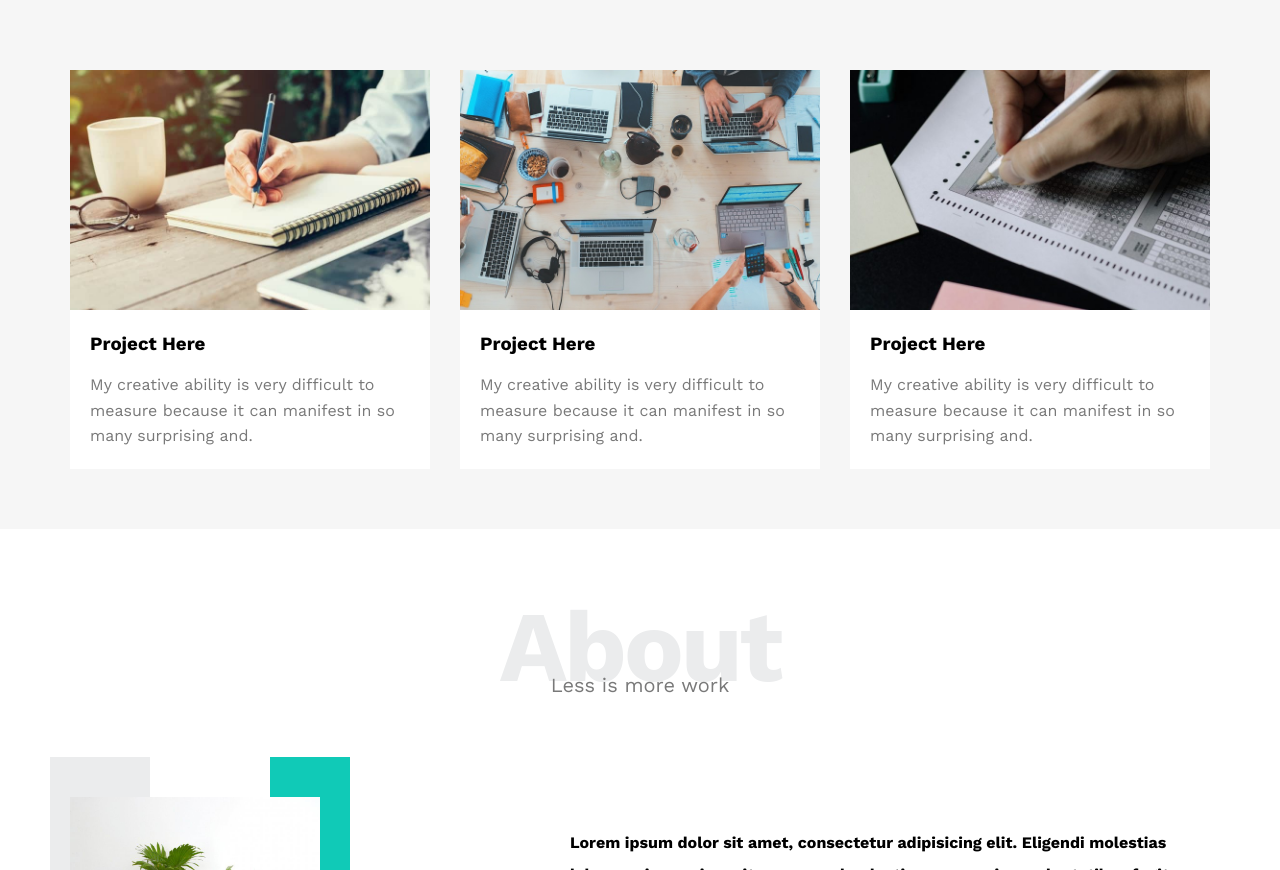
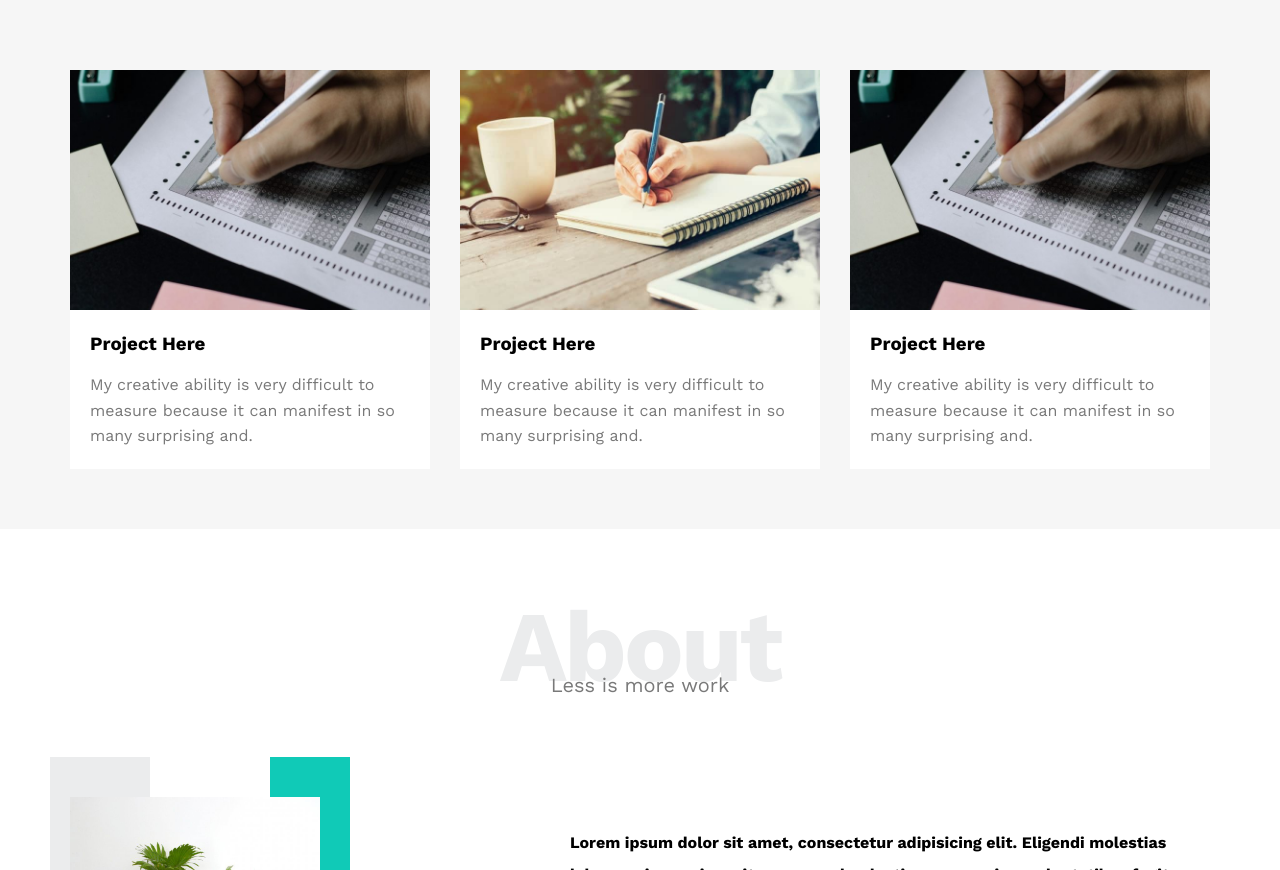
Before and after one commit to basmala-ayman/Leon_Template, a plain HTML site: page index.html in a window 1280 px wide. Shown: the part 2075-2945 px from the top of the page. Drawn offline with nearby package versions, Linux system fonts and the light colour scheme.

Commit message:
updated portfolio images

```diff
--- a/index.html
+++ b/index.html
@@ -142,7 +142,7 @@
             <p>If you do it right, it will last forever</p>
             <div class="portfolio-items">
                 <div class="item">
-                    <img src="./Images/portfolio-1.jpg" alt="">
+                    <img src="./Images/portfolio-3.jpg" alt="Portfolio 1">
                     <div class="text">
                         <h3>Project Here</h3>
                         <p>My creative ability is very difficult to measure because it can manifest in so many
@@ -152,7 +152,7 @@
                 </div> <!-- /item-1 -->
 
                 <div class="item">
-                    <img src="./Images/portfolio-2.jpg" alt="">
+                    <img src="./Images/portfolio-1.jpg" alt="Portfolio 2">
                     <div class="text">
                         <h3>Project Here</h3>
                         <p>My creative ability is very difficult to measure because it can manifest in so many
@@ -162,7 +162,7 @@
                 </div> <!-- /item-2 -->
 
                 <div class="item">
-                    <img src="./Images/portfolio-3.jpg" alt="">
+                    <img src="./Images/portfolio-3.jpg" alt="Portfolio 3">
                     <div class="text">
                         <h3>Project Here</h3>
                         <p>My creative ability is very difficult to measure because it can manifest in so many
```
Also changed, not shown: Images/portfolio-2.jpg (deleted).
